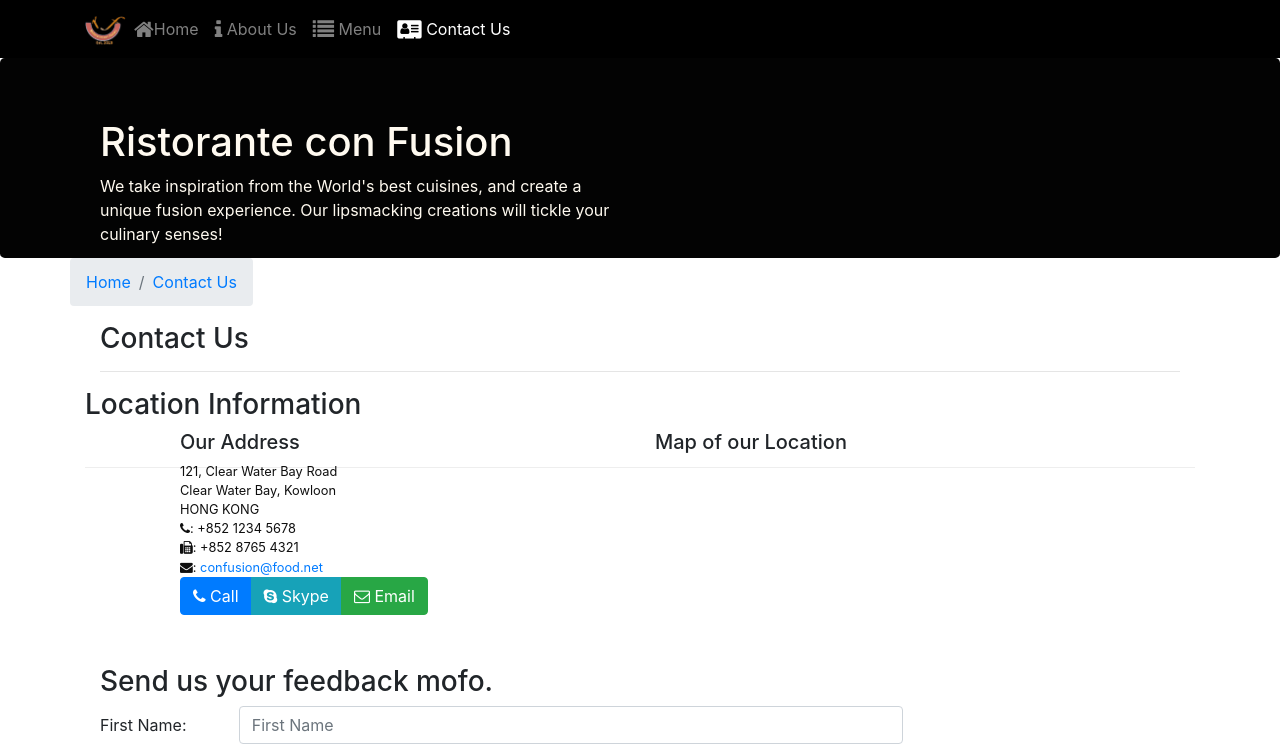
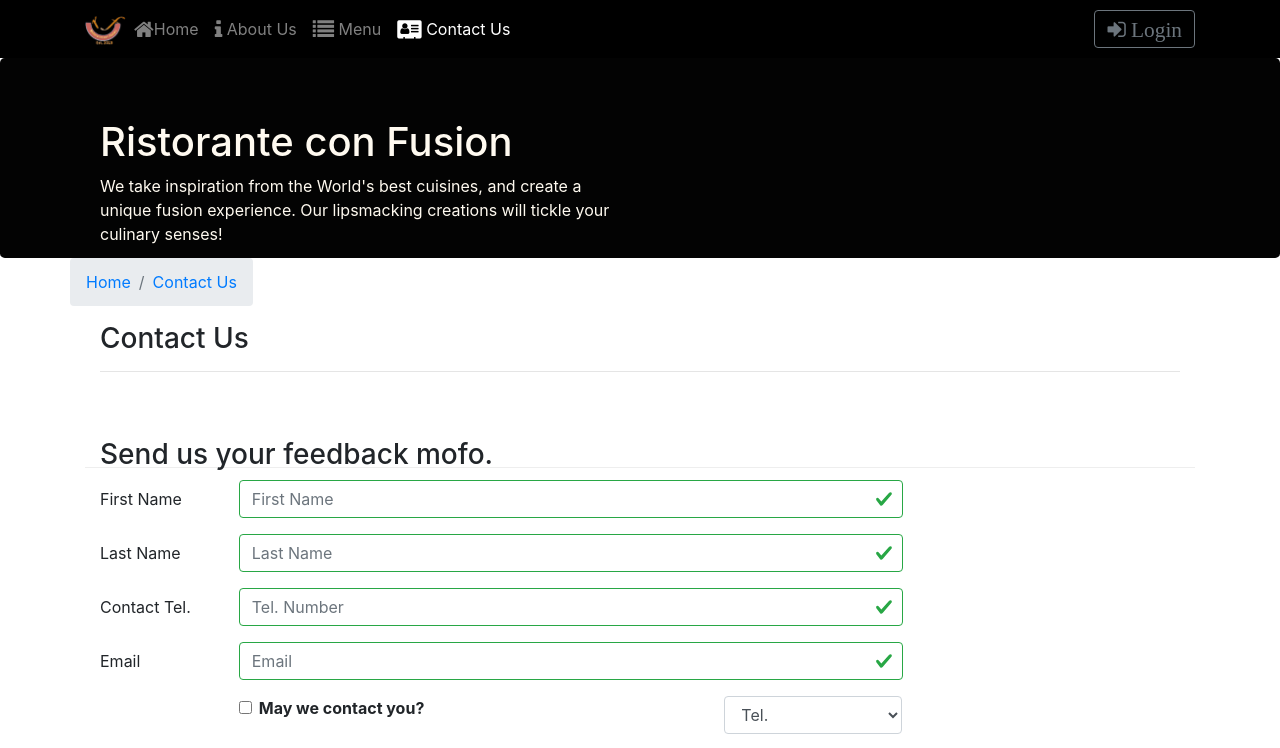
Before and after one commit to sanketmishra009/react-basics, a React (Create React App) app: page /contact in a window 1280 px wide. Shown: the top 748 px of the page. Built offline with nearby package versions, Linux system fonts and the light colour scheme.

Commit message:
Form validation and Login(uncontrolled)

```diff
--- a/src/App.css
+++ b/src/App.css
@@ -14,6 +14,7 @@
     background-color: #0d0d0e;
     margin:0px auto;
     padding: 20px 0px 20px 0px;
+    color:floralwhite;
 }
 .jumbotron {
     padding:10px 10px 10px 10px;
--- a/src/components/ContactComponent.js
+++ b/src/components/ContactComponent.js
@@ -1,5 +1,5 @@
 import React,{Component} from 'react';
-import {Breadcrumb, BreadcrumbItem, Button, Form, FormGroup, Label, Input, Col} from 'reactstrap';
+import {Breadcrumb, BreadcrumbItem, Button, Form, FormGroup, Label, Input, Col, FormFeedback} from 'reactstrap';
 import {Link} from 'react-router-dom';
 
 class Contact extends Component {
@@ -12,10 +12,17 @@
             email: '',
             agree: false,
             contactType: 'Tel.',
-            message: ''
+            message: '',
+            touched:{
+                firstname:false,
+                lastname:false,
+                telnum:false,
+                email:false
+            }
         };
-        this.handelSubmit = this.handelSubmit.bind(this);
+        this.handleSubmit = this.handleSubmit.bind(this);
         this.handleInputChange = this.handleInputChange.bind(this);
+        this.handleBlur = this.handleBlur.bind(this);
     }
     handleInputChange(event){
         const target = event.target;
@@ -25,11 +32,44 @@
             {[name]:value}
         );
     }
-    handelSubmit(event){
+    handleSubmit(event){
         alert('current state is'+ JSON.stringify(this.state));
         event.preventDefault();
     }
+    handleBlur = (field) => (evt)=> {
+        this.setState({
+            touched: { ...this.state.touched, [field]: true }
+        });
+    }
+    validate(firstname, lastname, telnum, email) {
+        const errors = {
+            firstname: '',
+            lastname: '',
+            telnum: '',
+            email: ''
+        };
+
+        if (this.state.touched.firstname && firstname.length < 3)
+            errors.firstname = 'First Name should be >= 3 characters';
+        else if (this.state.touched.firstname && firstname.length > 10)
+            errors.firstname = 'First Name should be <= 10 characters';
+
+        if (this.state.touched.lastname && lastname.length < 3)
+            errors.lastname = 'Last Name should be >= 3 characters';
+        else if (this.state.touched.lastname && lastname.length > 10)
+            errors.lastname = 'Last Name should be <= 10 characters';
+
+        const reg = /^\d+$/;
+        if (this.state.touched.telnum && !reg.test(telnum))
+            errors.telnum = 'Tel. Number should contain only numbers';
+
+        if(this.state.touched.email && email.split('').filter(x => x === '@').length !== 1)
+            errors.email = 'Email should contain a @';
+
+        return errors;
+    }
     render (){
+        const errors = this.validate(this.state.firstname,this.state.lastname,this.state.telnum,this.state.email);
         return(
             <div className="container">
                 <div className='row'>
@@ -43,32 +83,6 @@
                         <h3>Contact Us</h3>
                         <hr />
                     </div>
-                <div className="row">
-                    <div className="col-12">
-                    <h3>Location Information</h3>
-                    </div>
-                    <div className="col-12 col-sm-4 offset-sm-1">
-                            <h5>Our Address</h5>
-                            <address>
-                            121, Clear Water Bay Road<br />
-                            Clear Water Bay, Kowloon<br />
-                            HONG KONG<br />
-                            <i className="fa fa-phone"></i>: +852 1234 5678<br />
-                            <i className="fa fa-fax"></i>: +852 8765 4321<br />
-                            <i className="fa fa-envelope"></i>: <a href="mailto:confusion@food.net">confusion@food.net</a>
-                            </address>
-                    </div>
-                    <div className="col-12 col-sm-6 offset-sm-1">
-                        <h5>Map of our Location</h5>
-                    </div>
-                    <div className="col-12 col-sm-11 offset-sm-1">
-                        <div className="btn-group" role="group">
-                            <a role="button" className="btn btn-primary" href="tel:+85212345678"><i className="fa fa-phone"></i> Call</a>
-                            <a role="button" className="btn btn-info"><i className="fa fa-skype"></i> Skype</a>
-                            <a role="button" className="btn btn-success" href="mailto:confusion@food.net"><i className="fa fa-envelope-o"></i> Email</a>
-                        </div>
-                    </div>
-                </div>
                 <div className='row row-content'>
                     <div className='col-12'>
                         <h3>Send us your feedback mofo.</h3>
@@ -76,34 +90,66 @@
                     <div className='col-12 col-md-9'>
                         <Form onSubmit= {this.handelSubmit}>
                             <FormGroup row>
-                                <Label htmlFor='firstname' md={2}>First Name:</Label>
+                                <Label htmlFor="firstname" md={2}>First Name</Label>
                                 <Col md={10}>
-                                    <Input type='text' id='firstname' name='firstname' placeholder='First Name' vlaue={this.state.firstname} onChange={this.handleInputChange}/>
+                                    <Input type="text" id="firstname" name="firstname"
+                                        placeholder="First Name"
+                                        value={this.state.firstname}
+                                        valid={errors.firstname === ''}
+                                        invalid={errors.firstname !== ''}
+                                        onBlur={this.handleBlur('firstname')}
+                                        onChange={this.handleInputChange} />
+                                    <FormFeedback>{errors.firstname}</FormFeedback>
                                 </Col>
                             </FormGroup>
                             <FormGroup row>
-                                <Label htmlFor='lastname' md={2}>Last Name:</Label>
+                                <Label htmlFor="lastname" md={2}>Last Name</Label>
                                 <Col md={10}>
-                                    <Input type='text' id='lastname' name='lastname' placeholder='Last Name' vlaue={this.state.lastname} onChange={this.handleInputChange} />
+                                    <Input type="text" id="lastname" name="lastname"
+                                        placeholder="Last Name"
+                                        value={this.state.lastname}
+                                        valid={errors.lastname === ''}
+                                        invalid={errors.lastname !== ''}
+                                        onBlur={this.handleBlur('lastname')}
+                                        onChange={this.handleInputChange} />
+                                    <FormFeedback>{errors.lastname}</FormFeedback>
                                 </Col>
                             </FormGroup>
                             <FormGroup row>
-                                <Label htmlFor='email' md={2}>Email</Label>
+                                <Label htmlFor="telnum" md={2}>Contact Tel.</Label>
                                 <Col md={10}>
-                                    <Input type='text' id='email' name='email' placeholder='Email' vlaue={this.state.email} onChange={this.handleInputChange} />
+                                    <Input type="tel" id="telnum" name="telnum"
+                                        placeholder="Tel. Number"
+                                        value={this.state.telnum}
+                                        valid={errors.telnum === ''}
+                                        invalid={errors.telnum !== ''}
+                                        onBlur={this.handleBlur('telnum')}
+                                        onChange={this.handleInputChange} />
+                                    <FormFeedback>{errors.telnum}</FormFeedback>
                                 </Col>
                             </FormGroup>
                             <FormGroup row>
-                                <Label htmlFor='telnum' md={2}>Telnum. :</Label>
-                                <Col md={10} >
-                                    <Input type='text' id='telnum' name='telnum' placeholder='Telnum' vlaue={this.state.telnum} onChange={this.handleInputChange} />
+                                <Label htmlFor="email" md={2}>Email</Label>
+                                <Col md={10}>
+                                    <Input type="email" id="email" name="email"
+                                        placeholder="Email"
+                                        value={this.state.email}
+                                        valid={errors.email === ''}
+                                        invalid={errors.email !== ''}
+                                        onBlur={this.handleBlur('email')}
+                                        onChange={this.handleInputChange} />
+                                    <FormFeedback>{errors.email}</FormFeedback>
                                 </Col>
                             </FormGroup>
                             <FormGroup row>
-                                <Col md={{size:6, offset:2}}>
+                                <Col md={{size: 6, offset: 2}}>
                                     <FormGroup check>
                                         <Label check>
-                                            <Input type='checkbox' name='agree' checked={this.state.agree} onChange={this.handleInputChange} /><strong>May we contact you ?</strong>
+                                            <Input type="checkbox"
+                                                name="agree"
+                                                checked={this.state.agree}
+                                                onChange={this.handleInputChange} /> {' '}
+                                            <strong>May we contact you?</strong>
                                         </Label>
                                     </FormGroup>
                                 </Col>
@@ -126,13 +172,40 @@
                                 </Col>
                             </FormGroup>
                             <FormGroup row>
-                                <Col md={{size:10, offset:2}}>
-                                    <Button type='submit' color='primary'>
-                                        Submit your feed back.
+                                <Col md={{size: 10, offset: 2}}>
+                                    <Button type="submit" color="primary">
+                                        Send Feedback
                                     </Button>
                                 </Col>
                             </FormGroup>
                         </Form>
+                    </div>
+                </div>
+                <div className="row">
+                    <div className="col-12">
+                    <h3>Location Information</h3>
+                    </div>
+                    <div className="col-12 col-sm-4 offset-sm-1">
+                            <h5>Our Address</h5>
+                            <hr/>
+                            <address>
+                            121, Clear Water Bay Road<br />
+                            Clear Water Bay, Kowloon<br />
+                            HONG KONG<br />
+                            <i className="fa fa-phone"></i>: +852 1234 5678<br />
+                            <i className="fa fa-fax"></i>: +852 8765 4321<br />
+                            <i className="fa fa-envelope"></i>: <a href="mailto:confusion@food.net">confusion@food.net</a>
+                            </address>
+                    </div>
+                    <div className="col-12 col-sm-6 offset-sm-1">
+                        <h5>Map of our Location</h5>
+                    </div>
+                    <div className="col-12 col-sm-11 offset-sm-1">
+                        <div className="btn-group" role="group">
+                            <a role="button" className="btn btn-primary" href="tel:+85212345678"><i className="fa fa-phone"></i> Call</a>
+                            <a role="button" className="btn btn-info"><i className="fa fa-skype"></i> Skype</a>
+                            <a role="button" className="btn btn-success" href="mailto:confusion@food.net"><i className="fa fa-envelope-o"></i> Email</a>
+                        </div>
                     </div>
                 </div>
             </div>
--- a/src/components/Header.js
+++ b/src/components/Header.js
@@ -1,19 +1,33 @@
 import React, {Component} from 'react';
-import {Navbar ,NavbarBrand,Nav,NavbarToggler,Collapse,NavItem, Jumbotron} from 'reactstrap';
+import {Navbar ,NavbarBrand,Nav,NavbarToggler,Collapse,NavItem, Jumbotron, Button, Modal, ModalHeader, ModalBody, Form,FormGroup, Label,Input} from 'reactstrap';
 import {NavLink} from 'react-router-dom';
 
 class Header extends Component{
     constructor(props){
         super(props);
+        this.state={
+            isNavOpen:false,
+            isModalOpen:false
+        }
         this.toggleNav = this.toggleNav.bind(this);
-        this.state={
-            isNavOpen:false
-        }
+        this.toggleModal= this.toggleModal.bind(this);
+        this.handleLogin = this.handleLogin.bind(this);
     }
     toggleNav = ()=>{
         this.setState({
             isNavOpen: !this.state
         });
+    }
+    toggleModal(){
+        this.setState({
+            isModalOpen: !this.state.isModalOpen
+        });
+    }
+    handleLogin(event){
+        this.toggleModal();
+        alert("Username: " + this.username.value + " Password: " + this.password.value
+            + " Remember: " + this.remember.checked);
+        event.preventDefault();
     }
     render(){
         return(<>
@@ -38,6 +52,13 @@
                         <NavLink className="nav-link" to='/contact'><span className="fa fa-address-card fa-lg"></span> Contact Us</NavLink>
                     </NavItem>
                 </Nav>
+                <Nav className='ml-auto' navbar>
+                    <NavItem>
+                        <Button outline onClick={this.toggleModal}>
+                            <span className='fa fa-sign-in fa-lg'>&nbsp;Login</span>
+                        </Button>
+                    </NavItem>
+                </Nav>
                 </Collapse>
               </div>
             </Navbar>
@@ -51,6 +72,28 @@
                     </div>
                 </div>
             </Jumbotron>
+            <Modal isOpen={this.state.isModalOpen} toggle={this.toggleModal}>
+                <ModalHeader>Log in mofo</ModalHeader>
+                <ModalBody>
+                    <Form onSubmit={this.handleLogin}>
+                        <FormGroup>
+                            <Label htmlfor='username'>Username</Label>
+                            <Input type='text' id='username' name='username' innerRef={(input)=> this.username=input}/>
+                        </FormGroup>
+                        <FormGroup>
+                            <Label htmlFor='password'>Password</Label>
+                            <Input type='password' id='password' name='password' innerRef={(input)=> this.password=input}/>
+                        </FormGroup>
+                        <FormGroup>
+                            <Label check md={{offset:1}}>
+                            <Input type='checkbox' name='remember' innerRef={(input)=>this.remember=input}/>
+                            Remember me.
+                            </Label>
+                        </FormGroup>
+                        <Button type='submit' value='submit' color='primary'>Login</Button>
+                    </Form>
+                </ModalBody>
+            </Modal>
             </>
             );
     }
```
Lines whose indentation alone changed are shown as unchanged.
